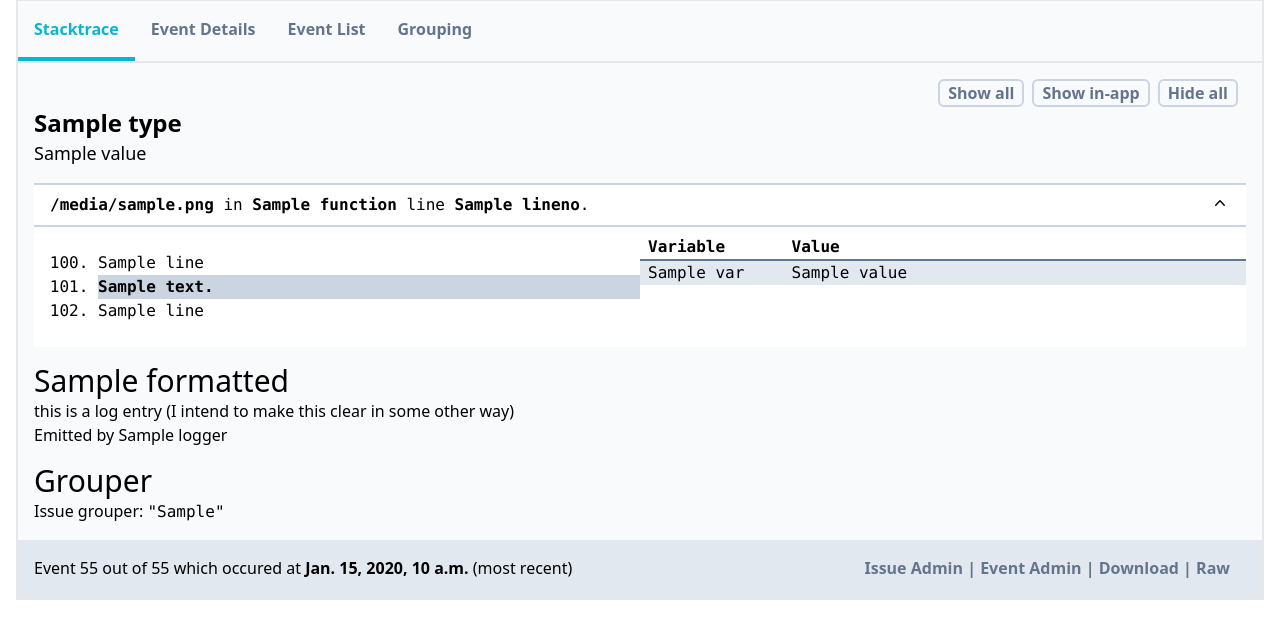
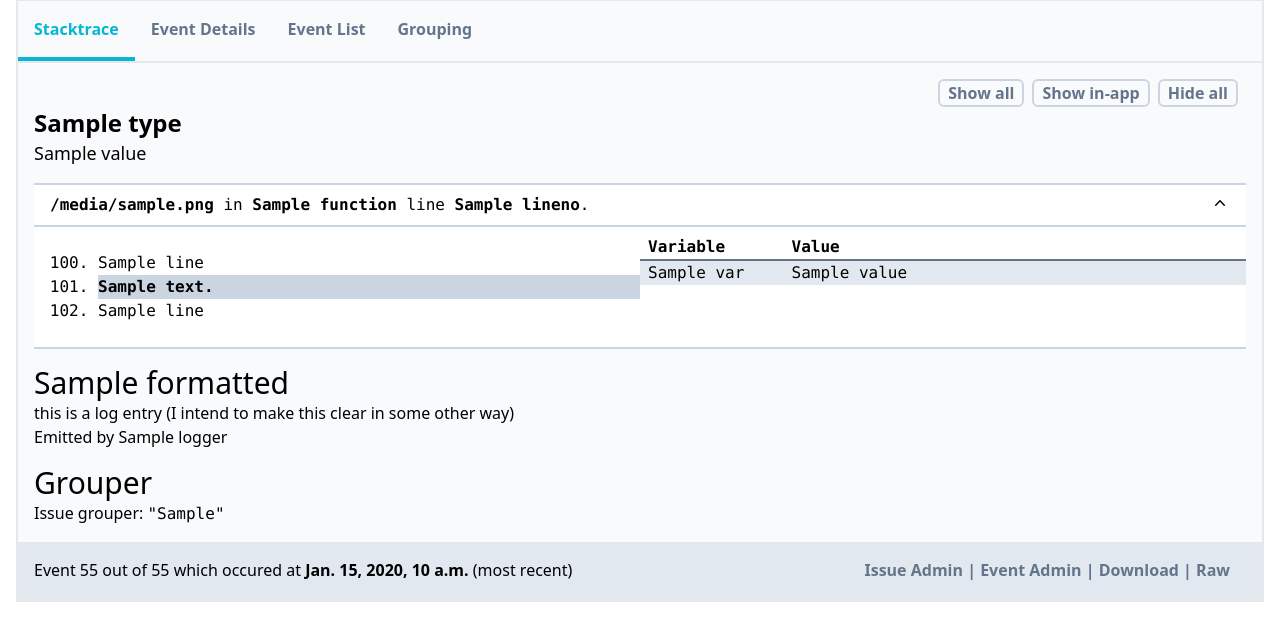
Before and after one commit to bugsink/bugsink, a Django app: template issues/templates/issues/issue_detail.html in a window 1280 px wide. Shown: the part 181-800 px from the top of the page. Run offline with Django 4.2, Linux system fonts and the light colour scheme; the template is opened without the code that fills it: most values are stand-ins (such as "Sample title", 1, 10 or a date in 2020); style sheets or scripts are compiled from the project's sources; some libraries are stand-ins or nearby versions.

Commit message:
Show borders on 2 sides of the frame header when expanded too
the trick was: do it by having this border at the bottom of the framedetails.
and: to be able to collapse the border too: make div-in-div.

This gets rid of the remove-flex-when-collapsing code too

```diff
--- a/issues/templates/issues/issue_detail.html
+++ b/issues/templates/issues/issue_detail.html
@@ -49,8 +49,10 @@
                 </div>
             </div>
 
-            <div class="js-frame-details {% if frame.in_app %}js-in-app{% endif %} {% if forloop.parentloop.last and forloop.last %}xl:flex{% endif %} overflow-hidden transition-all"
+            <div class="js-frame-details {% if frame.in_app %}js-in-app{% endif %}{% if frame.in_app %}bg-slate-300{% else %}border-slate-300{% endif %} overflow-hidden transition-all"
                 {% if not forloop.parentloop.last or not forloop.last %}data-collapsed="true" style="height: 0px"{% endif %}>
+                <div class="border-b-2 xl:flex border-slate-300">
+
                 <div class="xl:w-1/2">
                     <ol class="list-decimal ml-16 mt-6 mb-6" start="100">
                     {% for line in frame.pre_context %}<li><div class="whitespace-pre w-full">{{ line }} {# leave space to avoid collapse #}</div></li>{% endfor %}
@@ -70,6 +72,8 @@
                         <div class="w-3/4 {% if not forloop.counter|divisibleby:2 %}bg-slate-200{% endif %}">{{ value }}</div>
                     </div>
                     {% endfor %}
+                </div>
+
                 </div>
             </div>
 
--- a/static/js/issue.js
+++ b/static/js/issue.js
@@ -34,8 +34,6 @@ function collapseSection(element) {
 
   setBodyMinHeight();
 
-  element.classList.remove("xl:flex");  // this appears to be necessary, not sure why
-
   // temporarily disable all css transitions
   const elementTransition = element.style.transition;
   element.style.transition = '';
@@ -64,8 +62,6 @@ function expandSection(element) {
   }
 
   setBodyMinHeight();
-
-  element.classList.add("xl:flex");  // add back
 
   // get the height of the element's inner content, regardless of its actual size
   const sectionHeight = element.scrollHeight;
```
